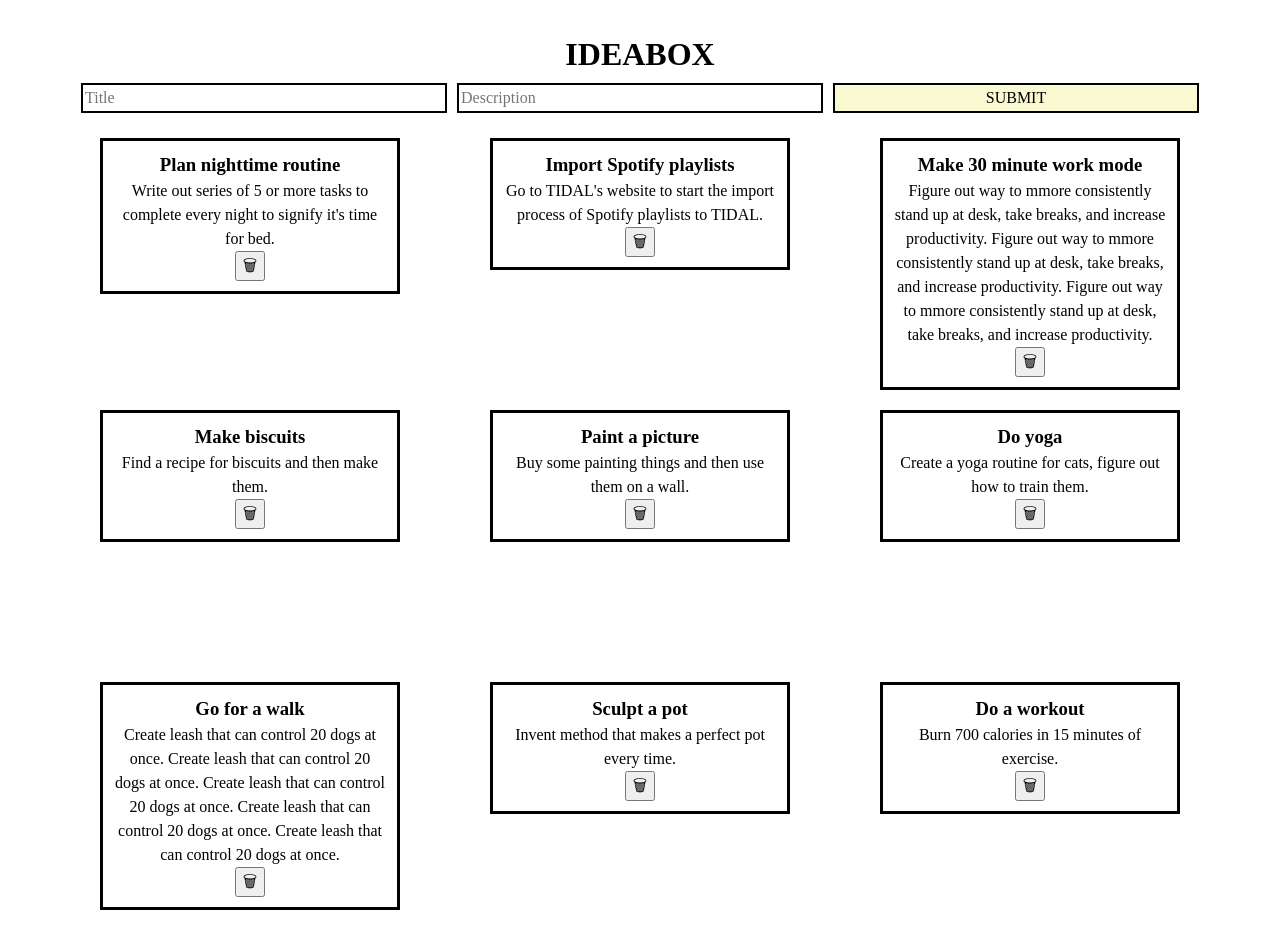
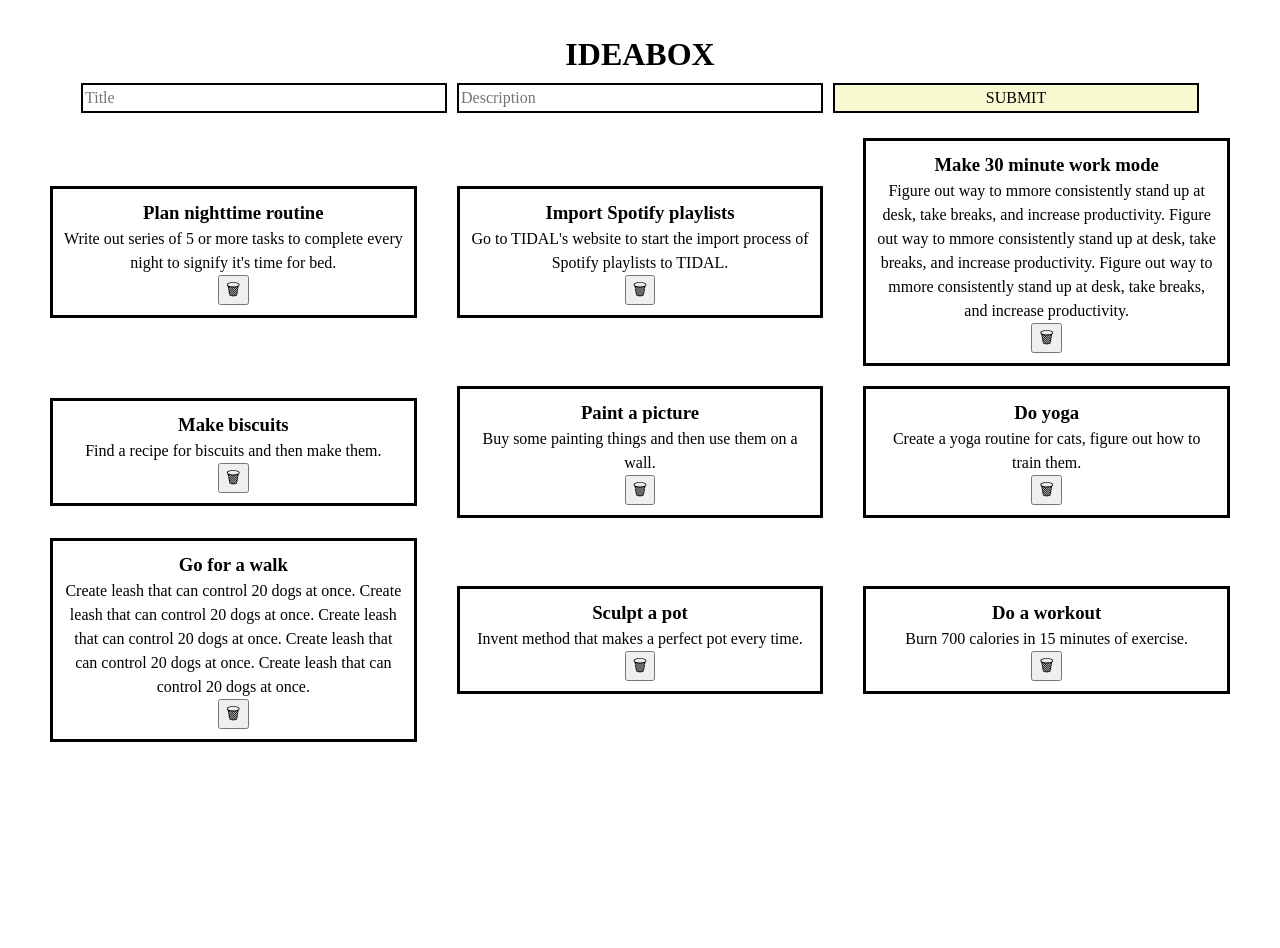
Before and after one commit to colefiscus/playground, a React (Create React App) app: page / in a window 1280 px wide. Shown: the top 948 px of the page. After the commit the page ends 800 px from the top, so only its background shows below. Built offline with nearby package versions, Linux system fonts and the light colour scheme.

Commit message:
Edit grid in Ideas for spacing

```diff
--- a/src/Ideas.js
+++ b/src/Ideas.js
@@ -29,11 +29,10 @@ const IdeasContainer = styled.section`
   display: grid;
   /* grid-auto-flow: column; ~~ Add column-based flow ~~ */
   justify-content: space-evenly;
-  align-items: start;
-  grid-template-columns: repeat(3, 300px);
+  align-items: center;
+  grid-template-columns: repeat(3, 1fr);
   /* grid-template-columns: 300px 300px 300px; ~~ Pixel-based columns ~~ */
   /* grid-template-columns: 20% 50% 30%; ~~ Percentage-based columns ~~ */
-  grid-template-rows: repeat(3, 1fr);
   gap: 20px 40px;
 `;
 
```
